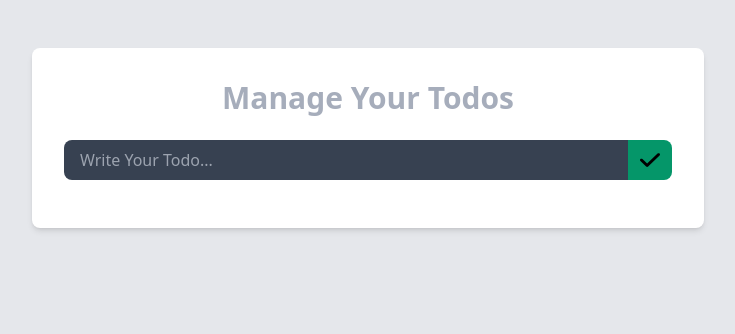
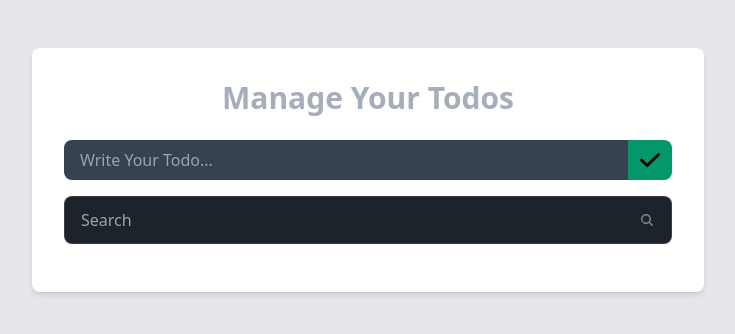
Before and after one commit to cheachansineath/To-Do-List-React, a React (Vite) app: page / in a window 1280 px wide. Shown: the top 334 px of the page, without its empty margins (272-1007 px from the left). Built offline with nearby package versions, Linux system fonts and the light colour scheme.

Commit message:
implemented search

```diff
--- a/src/App.jsx
+++ b/src/App.jsx
@@ -1,10 +1,12 @@
-import { useEffect, useState } from "react";
+import { useEffect, useMemo, useState } from "react";
 import TodoForm from "./components/TodoForm";
 import { TodoProvider } from "./components/contexts/Todo";
 import TodoItem from "./components/TodoItem";
 
 function App() {
 	const [todos, setTodos] = useState([]);
+	const [filteredTodos, setFilteredTodos] = useState(todos);
+	const [searchString, setSearchString] = useState("");
 
 	const addTodo = (content) => {
 		setTodos((prev) => [
@@ -18,9 +20,12 @@ function App() {
 	const updateTodo = (content, id) => {
 		setTodos((prev) =>
 			prev.map((todo) =>
-				todo.id === id ? { id: todo.id, content, checked: false } : todo
+				todo.id === id
+					? { id: todo.id, content, checked: todo.checked }
+					: todo
 			)
 		);
+		console.log(todos);
 	};
 	const toggleTodo = (id) => {
 		setTodos((prev) =>
@@ -40,8 +45,15 @@ function App() {
 		localStorage.setItem("todos", JSON.stringify(todos));
 	}, [todos]);
 
+	useEffect(() => {
+		searchString == ""
+			? setFilteredTodos(todos)
+			: setFilteredTodos(
+					todos.filter((todo) => todo.content.includes(searchString))
+			  );
+	}, [searchString, todos]);
+
 	document.querySelector("html").classList.add("light");
-
 	return (
 		<TodoProvider
 			value={{ todos, addTodo, deleteTodo, updateTodo, toggleTodo }}
@@ -57,8 +69,31 @@ function App() {
 					<div className="mb-4">
 						<TodoForm />
 					</div>
+					<label className="input input-bordered flex items-center gap-2 mb-4">
+						<input
+							type="text"
+							className="grow"
+							placeholder="Search"
+							value={searchString}
+							onChange={(e) => {
+								setSearchString(e.target.value);
+							}}
+						/>
+						<svg
+							xmlns="http://www.w3.org/2000/svg"
+							viewBox="0 0 16 16"
+							fill="currentColor"
+							className="w-4 h-4 opacity-70"
+						>
+							<path
+								fillRule="evenodd"
+								d="M9.965 11.026a5 5 0 1 1 1.06-1.06l2.755 2.754a.75.75 0 1 1-1.06 1.06l-2.755-2.754ZM10.5 7a3.5 3.5 0 1 1-7 0 3.5 3.5 0 0 1 7 0Z"
+								clipRule="evenodd"
+							/>
+						</svg>
+					</label>
 					<div className="flex flex-col gap-y-3 overflow-y-scroll no-scrollbar">
-						{todos.map((todo) => (
+						{filteredTodos.map((todo) => (
 							<TodoItem key={todo.id} todo={todo} />
 						))}
 					</div>
--- a/src/components/TodoItem.jsx
+++ b/src/components/TodoItem.jsx
@@ -54,6 +54,7 @@ function TodoItem({ todo }) {
 
 					if (isTodoEditable) {
 						editTodo();
+						console.log("Edit the TODO");
 					} else setIsTodoEditable((prev) => !prev);
 				}}
 				disabled={todo.checked}
```
